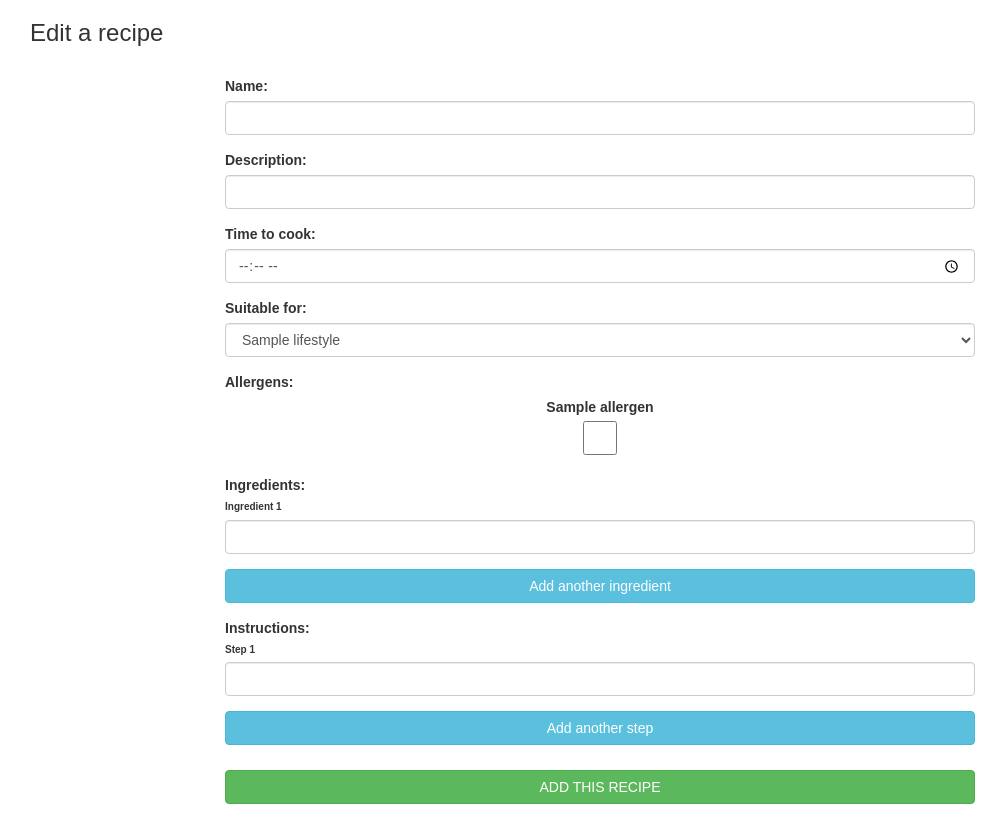
After one commit to CarlChilton/cookbook, a Flask app: template templates/edit-recipe.html in a window 1280 px wide. The commit adds this page. Shown: the whole page, without its empty margins (40-1046 px from the left). Run offline with Flask 2, Linux system fonts and the light colour scheme; the template is opened without the code that fills it: most values are stand-ins (such as "Sample title", 1, 10 or a date in 2020); some libraries are stand-ins or nearby versions.

Commit message:
Added ability to remove added inputs from the recipe

```diff
--- a/static/css/style.css
+++ b/static/css/style.css
@@ -84,9 +84,20 @@ body {
     margin-top: 10px;
     width: 100%;
 }
-#ingredientsList .form-control {
+#ingredientsList .form-control, #instructionsList .form-control {
     margin-bottom: 5px;
+}
+#ingredientsList label, #instructionsList label {
+    display: block;
 }
 .stepLabel {
     font-size: 10px;
 }
+
+.addedInput {
+    width: 90%;
+    display: inline-block;
+}
+.removeInput {
+    float: right
+}
--- a/static/js/script.js
+++ b/static/js/script.js
@@ -1,5 +1,15 @@
 $(document).ready(function() {
-    $("#ingredientsList").find(".ingredient")
+    $("body").on("click", ".removeInput", function() {
+        let currentList = $(this).closest(".form-group");
+        $(this).closest(".addedInputGroup").remove();
+        let totalInputs = $(currentList).find(".addedInputGroup").length;
+        for (i=0; i < totalInputs; i++) {
+            currentLabel = $(currentList).find(".addedInputGroup").eq(i).find("label").text();
+            currentLabel = currentLabel.substr(0, currentLabel.length - 1);
+            $(currentList).find(".addedInputGroup").eq(i).find("label").text(currentLabel + (i + 2));
+        }
+
+    });
 });
 
 $("#addRecipeForm").on("submit", function(e) {
@@ -10,16 +20,26 @@ $("#addRecipeForm").on("submit", function(e) {
 
 function add_ingredient() {
     let totalIngredients = $("#ingredientsList").find(".form-control").length + 1;
-    $("#ingredientsList").append("<label class='stepLabel' for='ingredient" + totalIngredients + "'>Ingredient "
+    $("#ingredientsList").append("<div class='addedInputGroup'><label class='stepLabel' for='ingredient" + totalIngredients + "'>Ingredient "
     + totalIngredients + "</label><input id='ingredient" + totalIngredients
     + "' name='ingredient" + totalIngredients
-    + "' type='text' class='form-control'>");
+    + "' type='text' class='addedInput form-control'><div "
+    + "class='removeInput btn btn-danger'><i class='fas fa-times'></i></div></div>");
 }
 
 function add_instruction() {
     let totalInstructions = $("#instructionsList").find(".form-control").length + 1;
-    $("#instructionsList").append("<label class='stepLabel' for='instruction" + totalInstructions + "'>Step "
+    $("#instructionsList").append("<div class='addedInputGroup'><label class='stepLabel' for='instruction" + totalInstructions + "'>Step "
     + totalInstructions + "</label><input id='ingredient" + totalInstructions
     + "' name='instruction" + totalInstructions
-    + "' type='text' class='form-control'>");
+    + "' type='text' class='addedInput form-control'><div "
+    + "class='removeInput btn btn-danger'><i class='fas fa-times'></i></div></div>");
+
 }
+
+// function removeInput(element) {
+//     console.log(element);
+//     // console.log("YAY");
+//     // console.log($(this).closest(".addedInputGroup"));
+//     $(this).closest(".addedInputGroup").remove();
+// }
--- /dev/null
+++ b/templates/edit-recipe.html
@@ -0,0 +1,64 @@
+{% extends 'base.html' %} {% block content %}
+<h3>Edit a recipe</h3>
+<br/>
+<div class="row">
+    <form id="addRecipeForm" action="{{ url_for('insert_recipe') }}" method="POST" class="col-xs-12 col-sm-8 col-sm-offset-2">
+        <div class="row">
+            <div class="form-group col-sm-12">
+                <label for="name">Name:</label>
+                <input id="name" name="name" type="text" class="form-control" required>
+            </div>
+            <hr/>
+            <div class="form-group col-sm-12">
+                <label for="description">Description:</label>
+                <input id="description" name="description" type="text" class="form-control" required>
+            </div>
+            <hr/>
+            <div class="form-group col-sm-12">
+                <label for="time">Time to cook:</label>
+                <input id="time" name="time" type="time" class="form-control" required>
+            </div>
+            <hr/>
+            <div class="form-group col-sm-12">
+                <label for="sel1">Suitable for:</label>
+                <select class="form-control" name="lifestyle" value="carnivores" id="lifestyle">
+                    {% for lifestyle in lifestyle %}
+                        <option value="{{ lifestyle.lifestyle_name }}">{{ lifestyle.lifestyle_name }}</option>
+                    {% endfor %}
+                </select>
+            </div>
+            <hr/>
+            <label class="formsHeader">Allergens:</label>
+            <div class="form-group col-sm-12 allergensContainer">
+                {% for allergen in allergens %}
+                    <label>
+                        {{ allergen.allergen_name }}
+                        <input id="{{ allergen.allergen_name }}" name="checkbox{{ allergen.allergen_name }}" type="checkbox" class="form-control">
+                    </label>
+                {% endfor %}
+            </div>
+            <div class="form-group col-sm-12">
+                <label>Ingredients:</label>
+                <div id="ingredientsList">
+                    <label class="stepLabel" for="instruction1">Ingredient 1</label>
+                    <input id="ingredient1" name="ingredient1" type="text" class="form-control addIngredient" required>
+                </div>
+                <button id="addIngredient" type="button" class="btn btn-info" onclick="add_ingredient()">Add another ingredient</button>
+            </div>
+            <div class="form-group col-sm-12">
+                <label>Instructions:</label>
+                <div id="instructionsList">
+                    <label class="stepLabel" for="instruction1">Step 1</label>
+                    <input id="instruction1" name="instruction1" type="text" class="form-control" required>
+                </div>
+                <button id="addInstruction" type="button" class="btn btn-info" onclick="add_instruction()">Add another step</button>
+            </div>
+            <div class="form-group col-sm-12">
+                <button id="addRecipe" type="submit" class="btn btn-success">ADD THIS RECIPE</button>
+            </div>
+
+        </div>
+    </form>
+</div>
+
+{% endblock %}
```
Also changed, not shown: templates/recipes.html (+10 -4 lines).
